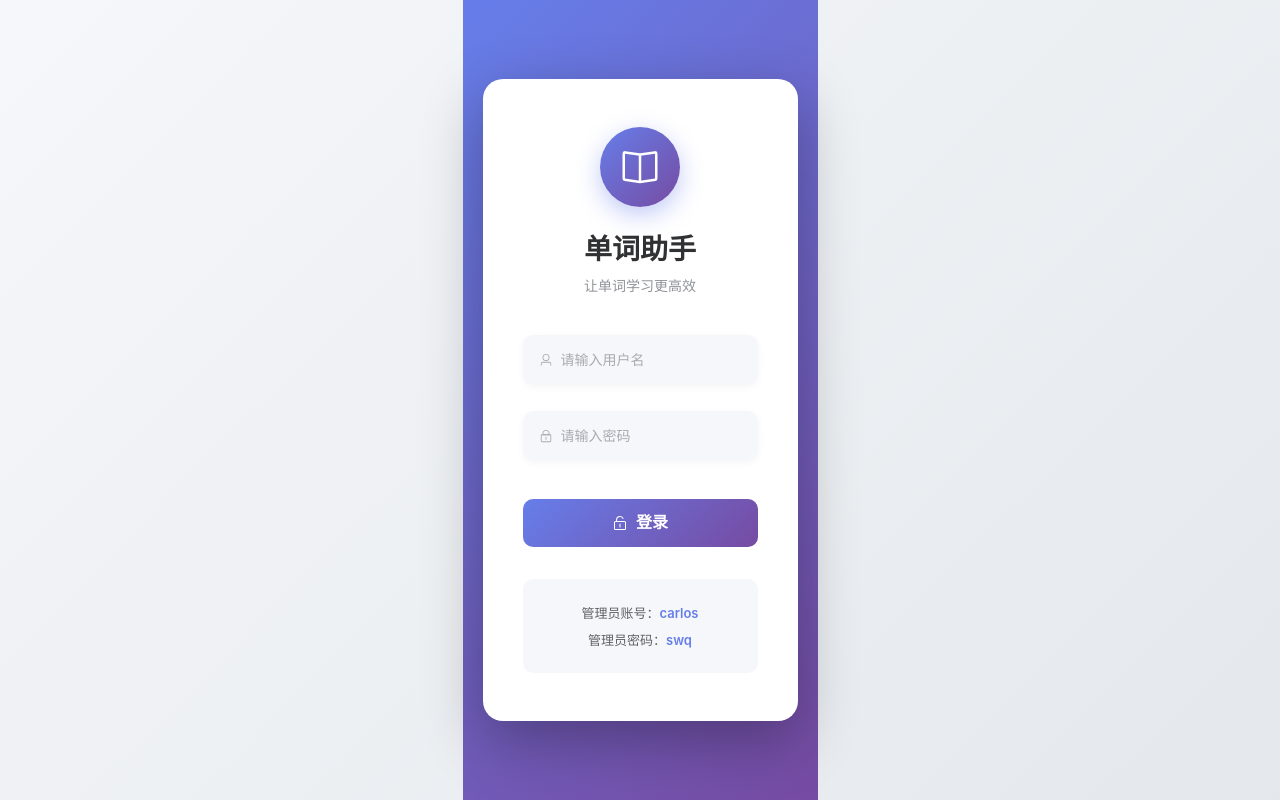
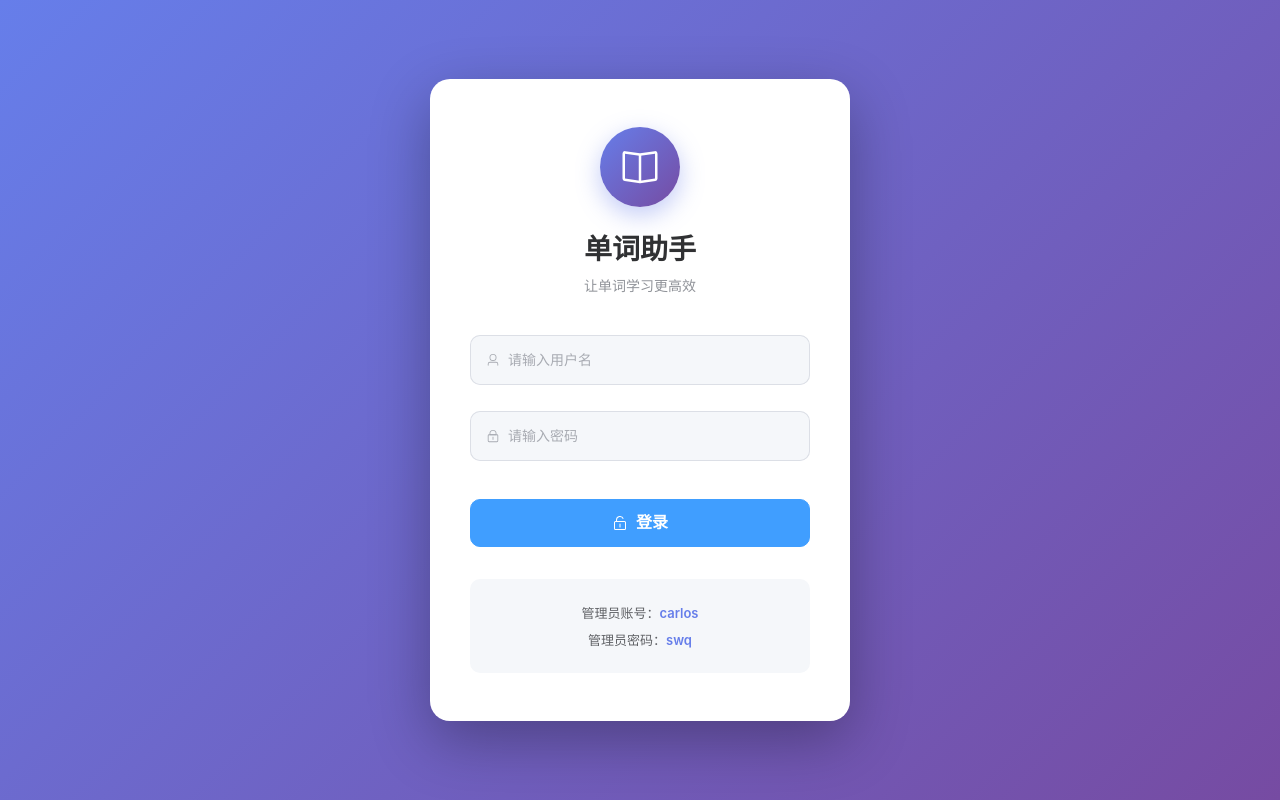
Before and after one commit to CarlosShao/world-helper, a Vue app in the folder frontend/: page /login in a window 1280 px wide. Built offline with nearby package versions, Linux system fonts and the light colour scheme.

Commit message:
feat: 查看根目录文件
Co-authored-by: traeagent <traeagent@users.noreply.github.com>

```diff
--- a/frontend/src/App.vue
+++ b/frontend/src/App.vue
@@ -42,7 +42,7 @@
         <router-view />
       </el-main>
     </el-container>
-    <div v-else class="login-container">
+    <div v-else>
       <router-view />
     </div>
   </div>
@@ -90,19 +90,10 @@ const handleLogout = async () => {
 
 body {
   font-family: -apple-system, BlinkMacSystemFont, 'Segoe UI', Roboto, 'Helvetica Neue', Arial, sans-serif;
-  background: linear-gradient(135deg, #f5f7fa 0%, #e4e8ec 100%);
-  min-height: 100vh;
 }
 
 .app {
   min-height: 100vh;
-}
-
-.login-container {
-  min-height: 100vh;
-  display: flex;
-  align-items: center;
-  justify-content: center;
 }
 
 .app-container {
@@ -183,18 +174,19 @@ body {
   background: transparent;
 }
 
-.el-card {
+/* 下面的样式只有登录后显示，不影响登录页面 */
+.app-container .el-card {
   border-radius: 12px;
   border: none;
   box-shadow: 0 4px 20px rgba(0, 0, 0, 0.08);
   transition: all 0.3s ease;
 }
 
-.el-card:hover {
+.app-container .el-card:hover {
   box-shadow: 0 8px 30px rgba(0, 0, 0, 0.12);
 }
 
-.el-card__header {
+.app-container .el-card__header {
   border-bottom: 1px solid #f0f2f5;
   padding: 18px 24px;
   font-weight: 600;
@@ -202,93 +194,94 @@ body {
   color: #303133;
 }
 
-.el-card__body {
+.app-container .el-card__body {
   padding: 24px;
 }
 
-.el-button--primary {
+.app-container .el-button--primary {
   background: linear-gradient(135deg, #667eea 0%, #764ba2 100%);
   border: none;
   transition: all 0.3s ease;
 }
 
-.el-button--primary:hover {
+.app-container .el-button--primary:hover {
   background: linear-gradient(135deg, #5a6fd6 0%, #6a4190 100%);
   transform: translateY(-1px);
   box-shadow: 0 4px 12px rgba(102, 126, 234, 0.4);
 }
 
-.el-button--success {
+.app-container .el-button--success {
   background: linear-gradient(135deg, #11998e 0%, #38ef7d 100%);
   border: none;
 }
 
-.el-button--success:hover {
+.app-container .el-button--success:hover {
   background: linear-gradient(135deg, #0f8a7f 0%, #32d971 100%);
   transform: translateY(-1px);
 }
 
-.el-button {
+.app-container .el-button {
   border-radius: 8px;
   font-weight: 500;
   transition: all 0.3s ease;
 }
 
-.el-button:hover {
+.app-container .el-button:hover {
   transform: translateY(-1px);
 }
 
-.el-input__wrapper {
+.app-container .el-input__wrapper {
   border-radius: 8px;
   box-shadow: 0 2px 8px rgba(0, 0, 0, 0.04);
   transition: all 0.3s ease;
 }
 
-.el-input__wrapper:hover {
+.app-container .el-input__wrapper:hover {
   box-shadow: 0 4px 12px rgba(0, 0, 0, 0.08);
 }
 
-.el-input__wrapper.is-focus {
+.app-container .el-input__wrapper.is-focus {
   box-shadow: 0 4px 12px rgba(102, 126, 234, 0.2);
 }
 
-.el-table {
+.app-container .el-table {
   border-radius: 8px;
   overflow: hidden;
 }
 
-.el-table th.el-table__cell {
+.app-container .el-table th.el-table__cell {
   background-color: #f8f9fb;
   font-weight: 600;
   color: #606266;
 }
 
-.el-table--enable-row-hover .el-table__body tr:hover > td.el-table__cell {
+.app-container .el-table--enable-row-hover .el-table__body tr:hover > td.el-table__cell {
   background-color: #f5f7fa;
 }
 
-.el-pagination {
+.app-container .el-pagination {
   margin-top: 24px;
 }
 
-.el-pagination button, .el-pagination .el-pager li {
+.app-container .el-pagination button,
+.app-container .el-pagination .el-pager li {
   border-radius: 6px;
   margin: 0 3px;
 }
 
-.el-pagination .el-pager li.is-active {
+.app-container .el-pagination .el-pager li.is-active {
   background: linear-gradient(135deg, #667eea 0%, #764ba2 100%);
 }
 
-.el-dialog {
+.app-container .el-dialog {
   border-radius: 16px;
 }
 
-.el-dialog__header {
+.app-container .el-dialog__header {
   border-radius: 16px 16px 0 0;
 }
 
-.el-message {
+.app-container .el-message {
   border-radius: 10px;
 }
 
@@ -298,7 +291,7 @@ body {
     padding: 10px 16px;
   }
 
-  .el-main {
+  .app-container .el-main {
     padding: 15px 10px;
   }
 
@@ -307,11 +300,11 @@ body {
     font-size: 14px;
   }
 
-  .el-card__header {
+  .app-container .el-card__header {
     padding: 14px 16px;
   }
 
-  .el-card__body {
+  .app-container .el-card__body {
     padding: 16px;
   }
 }
```
